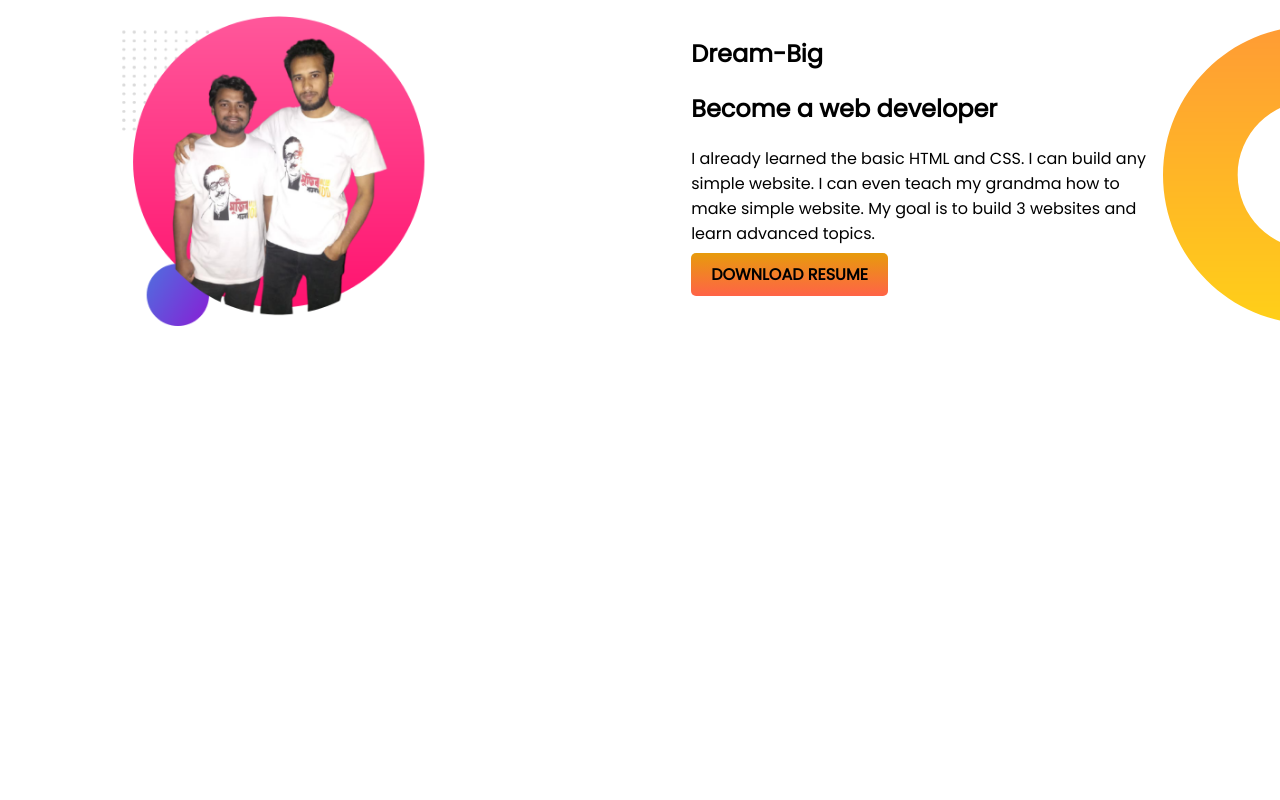
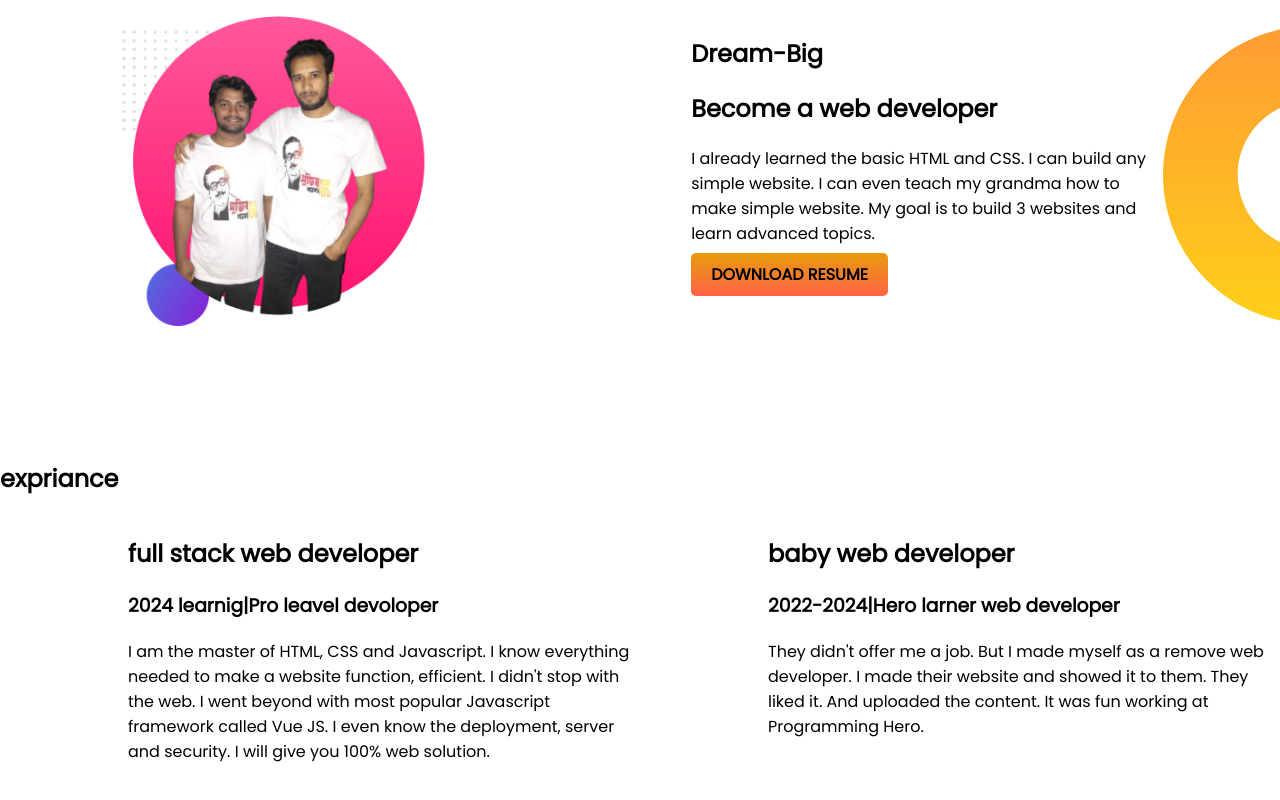
Before and after one commit to Yahia554/devoloper-portfolio, a plain HTML site: page index.html in a window 1280 px wide. Shown: the part 460-1260 px from the top of the page. Before the commit the page ends 921 px from the top, so only its background shows below. Drawn offline with Linux system fonts and the light colour scheme.

Commit message:
portfolio

```diff
--- a/index.html
+++ b/index.html
@@ -13,7 +13,7 @@
 </head>
 
 <body>
-    <section class="top-banner">
+    <section class="top-banner flexible-container">
         <div class="half-widts">
             <h1>welcome To</h1>
             <h1><span class="yello">Yahia Salman</span> World!</h1>
@@ -28,7 +28,7 @@
         </div>
 
     </section>
-    <section class="dream-big">
+    <section class="dream-big flexible-container">
         <div class="half-widts">
             <img src="images/dream-pc.png" alt="">
         </div>
@@ -41,6 +41,27 @@
                 href="https://programminghero1.github.io/developer-portfolio/">DOWNLOAD RESUME</a>
         </div>
     </section>
+    <section class="expriance-add">
+        <h1>expriance</h1>
+        <div class="flexible-container">
+            <div class="half-widts">
+                <h1>full stack web developer</h1>
+                <h3>2024 learnig|Pro leavel devoloper</h3>
+                <p>I am the master of HTML, CSS and Javascript. I know everything needed to make a website function,
+                    efficient. I didn't stop with the web. I went beyond with most popular Javascript framework called
+                    Vue
+                    JS. I even know the deployment, server and security. I will give you 100% web solution.</p>
+
+            </div>
+            <div class="half-widts">
+                <h1>baby web developer</h1>
+                <h3>2022-2024|Hero larner web developer</h3>
+                <p>They didn't offer me a job. But I made myself as a remove web developer. I made their website and
+                    showed
+                    it to them. They liked it. And uploaded the content. It was fun working at Programming Hero.</p>
+            </div>
+        </div>
+    </section>
 </body>
 
 </html>
--- a/style.css
+++ b/style.css
@@ -8,10 +8,11 @@ h1{
 .yello{
     color: yellow;
 }
-section{
+.flexible-container{
     display:flex;
     margin-bottom: 10%;
 }
+
 .half-widts{
     width: 50%;
     padding-left: 10%;
```
